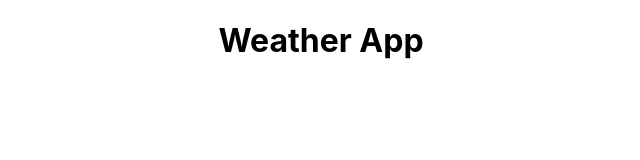
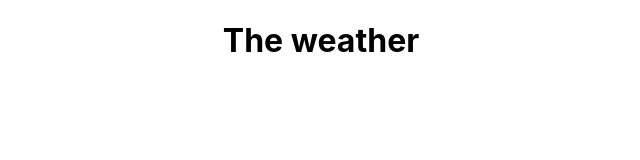
Before and after one commit to ZeroBitzz/react-weather-app, a React (Create React App) app: page / in a window 1280 px wide. Shown: the top 160 px of the page, without its empty margins (319-959 px from the left). Built offline with nearby package versions, Linux system fonts and the light colour scheme.

Commit message:
started getting api to work

```diff
--- a/src/App.js
+++ b/src/App.js
@@ -1,9 +1,24 @@
 import './App.css'
+// import { useState, useEffect } from 'react'
+
+// const locationData = 'https://api.openweathermap.org/geo/1.0/direct?q=london&limit=5&appid=4a95e5cd2ec6b313c75d4a7c3b046b39'
+// const weatherData = `https://api.openweathermap.org/data/3.0/onecall?lat=33.44&lon=-94.04&appid=1062393e2af2bbfdd204aedcdda64ac0`
 
 function App() {
+
+  // const [temp, setTemp] = useState(0)
+
+  // useEffect(() => {
+  //   const fetchData = async () => {
+  //     const result = await fetch(weatherData)
+  //     console.log(result)
+  //   }
+  //   fetchData()
+  // }, [])
+
   return (
     <div className="App">
-      <h1>Weather App</h1>
+      <h1>The weather </h1>
     </div>
   )
 }
```
